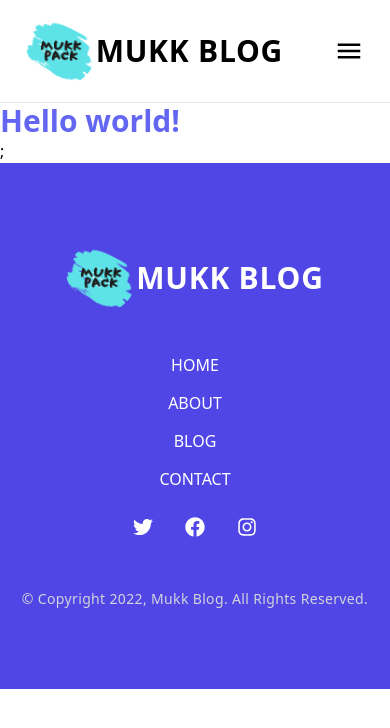
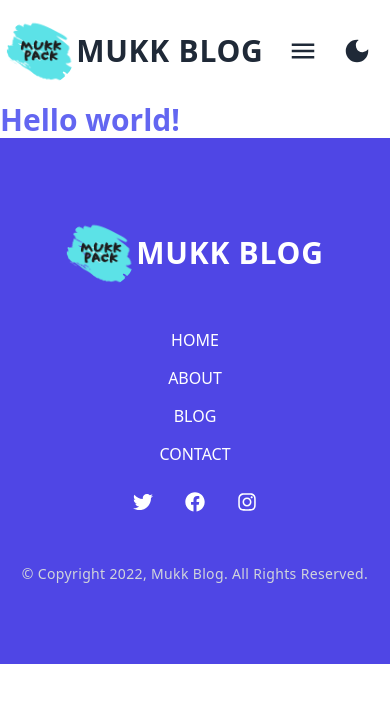
Before and after one commit to knm22mukk/mukk-web, a Next.js app: page / in a window 390 px wide. Shown: the top 728 px of the page. Built offline with nearby package versions, Linux system fonts and the light colour scheme.

Commit message:
ダークモードの設定

```diff
--- a/package.json
+++ b/package.json
@@ -20,6 +20,7 @@
   },
   "dependencies": {
     "next": "12.1.4",
+    "next-themes": "^0.1.1",
     "react": "18.0.0",
     "react-dom": "18.0.0",
     "react-icons": "^4.3.1"
--- /dev/null
+++ b/src/components/ChangeThemeButton.tsx
@@ -0,0 +1,23 @@
+import { useTheme } from 'next-themes';
+import { useEffect, useState, VFC } from 'react';
+import { MdDarkMode, MdLightMode } from 'react-icons/md';
+
+const ChangeThemeButton: VFC = () => {
+  const { theme, setTheme } = useTheme();
+  const [mounted, setMounted] = useState<boolean>(false);
+
+  useEffect(() => setMounted(true), []);
+
+  return (
+    <button
+      area-label='ChangeThemeButton'
+      type='button'
+      onClick={() => setTheme(theme === 'dark' ? 'light' : 'dark')}
+      className='flex items-center px-3 text-3xl'
+    >
+      {mounted && <>{theme === 'dark' ? <MdLightMode /> : <MdDarkMode />}</>}
+    </button>
+  );
+};
+
+export default ChangeThemeButton;
--- a/src/components/Header.tsx
+++ b/src/components/Header.tsx
@@ -1,6 +1,7 @@
 import Image from 'next/image';
 import Link from 'next/link';
 import { VFC } from 'react';
+import ChangeThemeButton from '@components/ChangeThemeButton';
 import MobileNav from '@components/MobileNav';
 import { headerNavLinks } from '@data/headerNavLinks';
 
@@ -25,13 +26,14 @@ const Header: VFC = () => {
         <div className='hidden md:block'>
           {headerNavLinks.map((link) => (
             <Link key={link.title} href={link.href}>
-              <a className='p-3 font-bold text-gray-800 hover:text-indigo-600 border-b-2 border-transparent hover:border-indigo-600 duration-300'>
+              <a className='p-3 font-bold  hover:text-indigo-600 border-b-2 border-transparent hover:border-indigo-600 duration-300'>
                 {link.title}
               </a>
             </Link>
           ))}
         </div>
         <MobileNav />
+        <ChangeThemeButton />
       </div>
     </header>
   );
--- a/src/components/Layout.tsx
+++ b/src/components/Layout.tsx
@@ -10,7 +10,6 @@ const Layout = ({ children }: Props) => {
   return (
     <>
       <Header />
-      <hr />
       <main>{children}</main>
       <Footer />
     </>
--- a/src/components/MobileNav.tsx
+++ b/src/components/MobileNav.tsx
@@ -11,7 +11,7 @@ const MobileNav: VFC = () => {
   };
 
   return (
-    <div className='md:hidden'>
+    <div className='px-3 md:hidden'>
       <button
         area-label='ToggleMenu'
         type='button'
@@ -21,7 +21,7 @@ const MobileNav: VFC = () => {
         {open ? <MdClose /> : <MdMenu />}
       </button>
       <div
-        className={`fixed w-full h-full top-24 right-0 bg-gray-100 mx-auto opacity-95 z-10 transform ease-in-out duration-300 ${
+        className={`fixed w-full h-full top-24 right-0 bg-gray-100 dark:bg-gray-600 mx-auto opacity-95 z-10 transform ease-in-out duration-300 ${
           open ? 'translate-x-0' : 'translate-x-full'
         }`}
       >
--- a/src/pages/_app.tsx
+++ b/src/pages/_app.tsx
@@ -1,12 +1,15 @@
+import { ThemeProvider } from 'next-themes';
 import type { AppProps } from 'next/app';
 import Layout from '@components/Layout';
 import '@styles/globals.css';
 
 function MyApp({ Component, pageProps }: AppProps) {
   return (
-    <Layout>
-      <Component {...pageProps} />;
-    </Layout>
+    <ThemeProvider attribute='class' defaultTheme='light'>
+      <Layout>
+        <Component {...pageProps} />
+      </Layout>
+    </ThemeProvider>
   );
 }
 
--- a/src/pages/_document.tsx
+++ b/src/pages/_document.tsx
@@ -18,7 +18,7 @@ class MyDocument extends Document {
           <meta name='mobile-web-app-capable' content='yes' />
           <meta name='theme-color' content='' />
         </Head>
-        <body>
+        <body className='text-gray-800 dark:text-white dark:bg-gray-800'>
           <Main />
           <NextScript />
         </body>
--- a/src/pages/index.tsx
+++ b/src/pages/index.tsx
@@ -1,6 +1,4 @@
 import type { NextPage } from 'next';
-import Footer from '@components/Footer';
-import Header from '@components/Header';
 
 const Home: NextPage = () => {
   return (
--- a/tailwind.config.js
+++ b/tailwind.config.js
@@ -1,5 +1,6 @@
 module.exports = {
   content: ['./src/**/*.{js,ts,jsx,tsx}'],
+  darkMode: 'class',
   theme: {
     screens: {
       sm: '640px',
```
Also changed, not shown: 2 other files (tests, documents, lock files or other folders).
